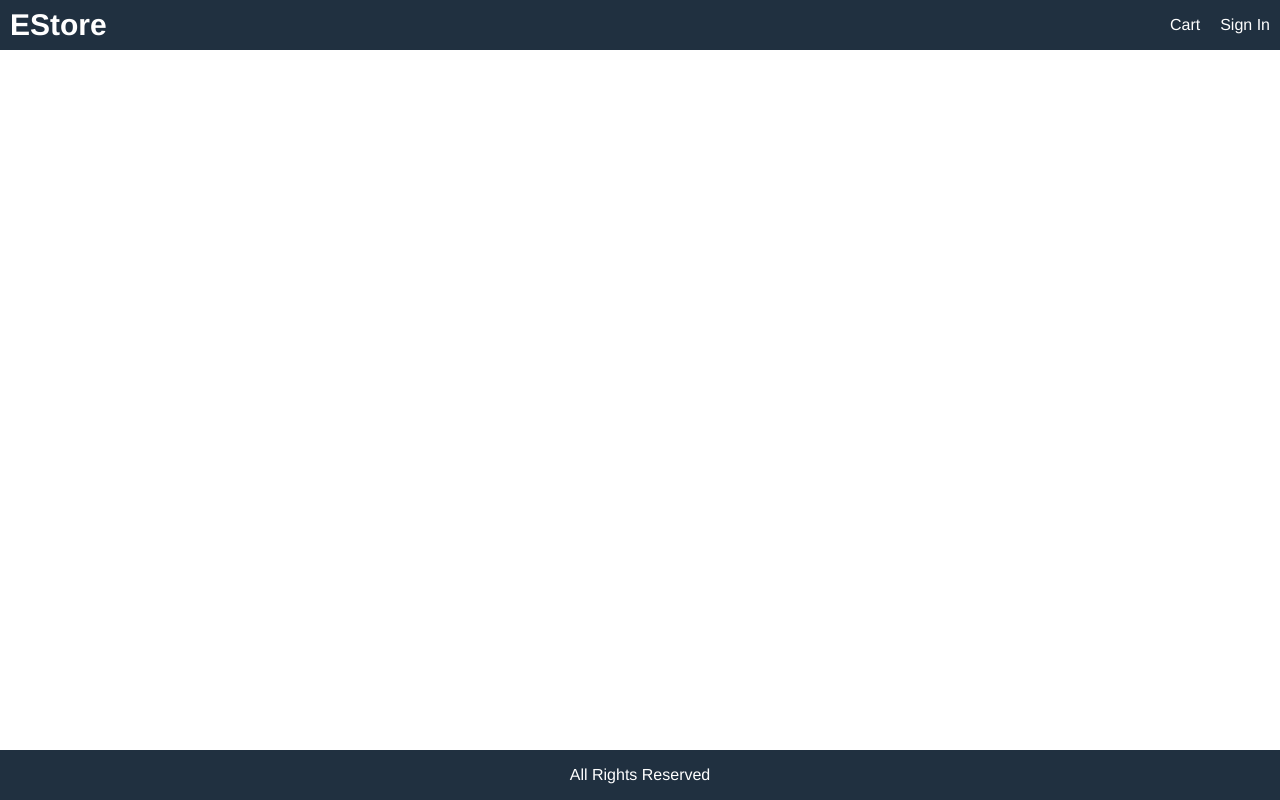
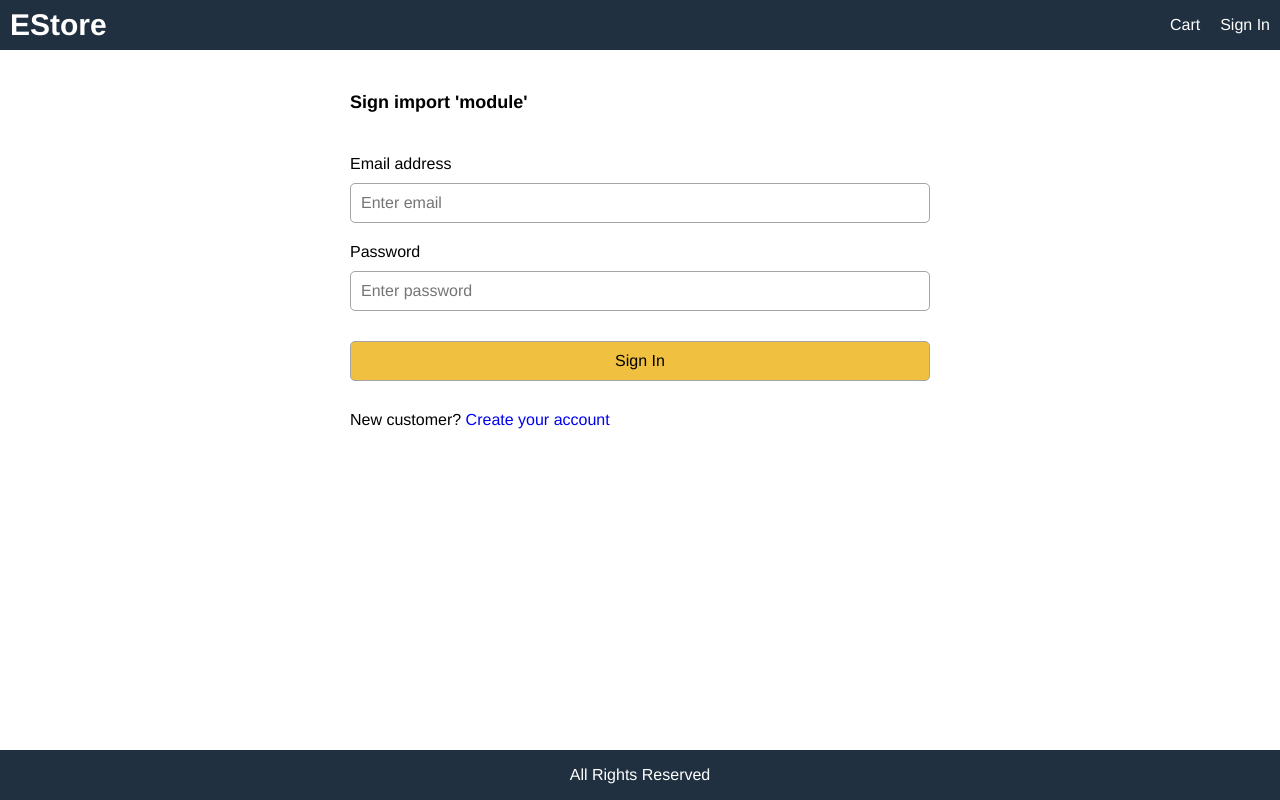
Before and after one commit to OnTheRocks/Ecommerce, a React (Create React App) app in the folder frontend/: page /signin in a window 1280 px wide. Built offline with nearby package versions, Linux system fonts and the light colour scheme.

Commit message:
Created signin screen

```diff
--- a/frontend/src/App.js
+++ b/frontend/src/App.js
@@ -4,6 +4,7 @@ import { BrowserRouter, Link, Route } from 'react-router-dom';
 import CartScreen from './Screens/CartScreen';
 import HomeScreen from './Screens/HomeScreen';
 import ProductScreen from './Screens/ProductScreen';
+import SigninScreen from './Screens/SigninScreen';
 
 function App() {
 
@@ -27,6 +28,7 @@ function App() {
     <main>
       <Route path="/cart/:id?" component={CartScreen}></Route>
       <Route path="/product/:id" component={ProductScreen}></Route>
+      <Route path="/signin" component={SigninScreen}></Route>
       <Route path="/" component={HomeScreen} exact></Route>
 
     </main>
--- /dev/null
+++ b/frontend/src/Screens/SigninScreen.js
@@ -0,0 +1,45 @@
+import React, { useState } from 'react'
+import { Link } from 'react-router-dom'
+
+export default function SigninScreen() {
+
+  const [email, setEmail]  = useState('');
+  const [password, setPassword] = useState('');
+  const submitHandler = (e) => {
+    e.preventDefault();
+    // TODO: sign in action
+  }
+  return (
+    <div>
+      <form className="form" onSubmit={submitHandler}>
+        <div>
+          <h1>Sign import 'module'</h1>
+        </div>
+        <div>
+          <label htmlFor="email">Email address</label>
+          <input type="email" id="email" placeholder="Enter email" required
+          onChange={(e) => setEmail(e.target.value)}>
+          </input>
+        </div>
+        <div>
+          <label htmlFor="password">Password</label>
+          <input type="password" id="password" placeholder="Enter password" required
+          onChange={(e) => setPassword(e.target.value)}>
+          </input>
+        </div>
+        <div>
+          <label />
+          <button className="primary" type="submit">
+            Sign In
+          </button>
+        </div>
+        <div>
+          <label />
+          <div>
+            New customer? <Link to="/register">Create your account</Link>
+          </div>
+        </div>
+      </form>
+    </div>
+  );
+}
--- a/frontend/src/index.css
+++ b/frontend/src/index.css
@@ -226,3 +226,20 @@ img.large {
   color: #a02020;
   background-color: #ffe0e0e0;
 }
+
+/* Form    */
+.form {
+  max-width: 60rem;
+  margin: 0 auto;
+}
+
+.form > div {
+  display: flex;
+  flex-direction: column;
+  margin: 1rem;
+}
+
+.form label {
+  margin: 1rem 0;
+  display: block;
+}
```
